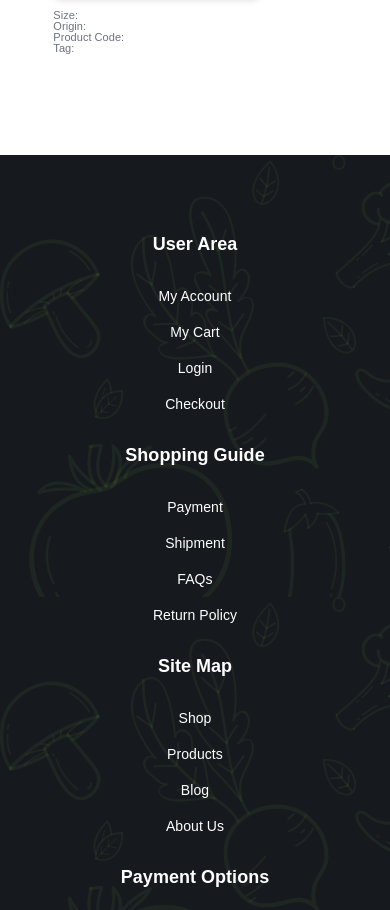
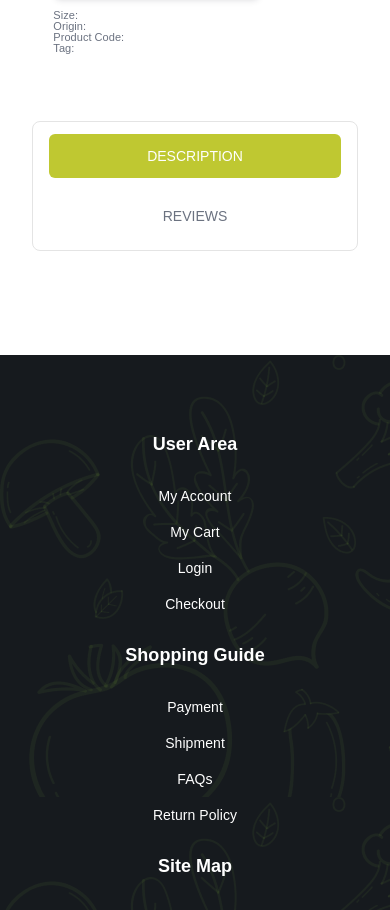
Before and after one commit to Support-techTeam/fresh-from-farm-client, a React (Create React App) app: page /shop/product in a window 390 px wide. Shown: the part 870-1780 px from the top of the page. Built offline with nearby package versions, Linux system fonts and the light colour scheme; no server answers.

Commit message:
feat:Implement part of product page

```diff
--- a/src/pages/shop/ProductDetails.tsx
+++ b/src/pages/shop/ProductDetails.tsx
@@ -1,6 +1,6 @@
 /* eslint-disable @typescript-eslint/no-unused-vars */
 /* eslint-disable @typescript-eslint/no-explicit-any */
-import React from 'react';
+import React, { useState } from 'react';
 import { Helmet } from 'react-helmet-async';
 import {
   Breadcrumbs,
@@ -12,6 +12,7 @@ import { HeartIcon } from '@heroicons/react/24/outline';
 import { Link, useLocation } from 'react-router-dom';
 import BaseDirectories from '../../base_directory/BaseDirectory';
 import moment from 'moment';
+import { Tabs } from 'flowbite-react';
 
 function FabRoundedTooltipsTopRight({
   discount,
@@ -51,6 +52,52 @@ function FabRoundedTooltipsTopRight({
 const ProductDetails = () => {
   const location = useLocation();
   const product = location.state || {};
+  const [open, setOpen] = useState('description');
+
+  const handleTabOpen = (tabCategory: any) => {
+    setOpen(tabCategory);
+  };
+
+  const TabContentDescription = ({
+    open,
+    tabCategory,
+    details,
+    prodImg,
+  }: any) => {
+    return (
+      <div>
+        <div
+          className={`p-6 text-base leading-relaxed text-body-color justify-center items-center flex flex-col gap-4 ${
+            open === tabCategory ? 'block' : 'hidden'
+          } `}
+        >
+          {details}
+          {prodImg && (
+            <img
+              alt=""
+              src={prodImg}
+              className="w-[60%] h-[60%] object-contain object-center md:px-4 mb-4 rounded-xl"
+            />
+          )}
+        </div>
+      </div>
+    );
+  };
+
+  const TabContentReview = ({ open, tabCategory, details }: any) => {
+    return (
+      <div>
+        <div
+          className={`p-6 text-base leading-relaxed text-body-color dark:text-dark-6 ${
+            open === tabCategory ? 'block' : 'hidden'
+          } `}
+        >
+          {details}
+        </div>
+      </div>
+    );
+  };
+
   return (
     <div className="">
       <Helmet>
@@ -261,6 +308,51 @@ const ProductDetails = () => {
             </div>
           </div>
         </section>
+        <>
+          <section className="mx-auto w-full px-8">
+            <div className="mx-auto container ">
+              <div className="-mx-4 flex flex-wrap">
+                <div className="w-full px-4">
+                  <div className="mb-14 w-full">
+                    <div className="flex flex-col justify-evenly items-center gap-4 text-center rounded-lg border border-[#E4E4E4] px-4 py-3 dark:border-dark-3 sm:flex-row">
+                      <a
+                        onClick={() => handleTabOpen('description')}
+                        className={`cursor-pointer rounded-md px-4 py-3 text-sm font-medium md:text-base lg:px-6 w-full text-gray-500 ${
+                          open === 'description'
+                            ? 'bg-[#BFC831] text-white'
+                            : 'text-body-color hover:bg-white hover:text-[#BFC831]'
+                        }`}
+                      >
+                        DESCRIPTION
+                      </a>
+                      <a
+                        onClick={() => handleTabOpen('reviews')}
+                        className={`cursor-pointer rounded-md px-4 py-3 text-sm font-medium md:text-base lg:px-6 w-full text-gray-500  ${
+                          open === 'reviews'
+                            ? 'bg-[#BFC831] text-white'
+                            : 'text-body-color hover:bg-white hover:text-[#BFC831]'
+                        }`}
+                      >
+                        REVIEWS
+                      </a>
+                    </div>
+                    <TabContentDescription
+                      details={product.description}
+                      prodImg={product.imageSrc}
+                      tabCategory="description"
+                      open={open}
+                    />
+                    <TabContentReview
+                      details=" Lorem ipsum dolor sit amet, consectetur adipisicing elit. Officia nisi, doloribus nulla cumque molestias corporis eaque harum vero! "
+                      tabCategory="reviews"
+                      open={open}
+                    />
+                  </div>
+                </div>
+              </div>
+            </div>
+          </section>
+        </>
       </main>
     </div>
   );
--- a/src/pages/shop/ShopMain.tsx
+++ b/src/pages/shop/ShopMain.tsx
@@ -1043,15 +1043,15 @@ const ShopMain = () => {
     <div className="">
       <Helmet>
         <title>Shop | Fresh From Farm Shopping Page!</title>
-        <link rel="canonical" href={window.location.href} />
+        <link rel="canonical" href={window?.location?.href} />
       </Helmet>
       <main className="flex min-h-screen w-screen flex-col bg-white mt-0">
         <div
           className="flex flex-col w-screen items-center justify-center h-[189px]"
           style={{
             backgroundImage: `url(${BaseDirectories.IMAGES_DIR}/page_banner.png)`,
-            backgroundSize: `${window.innerWidth >= 960 ? 'cover' : 'auto'}`,
-            backgroundPosition: `${window.innerWidth >= 960 ? 'center' : ''}`,
+            backgroundSize: `${window?.innerWidth >= 960 ? 'cover' : 'auto'}`,
+            backgroundPosition: `${window?.innerWidth >= 960 ? 'center' : ''}`,
             backgroundRepeat: 'no-repeat',
           }}
         >
```
